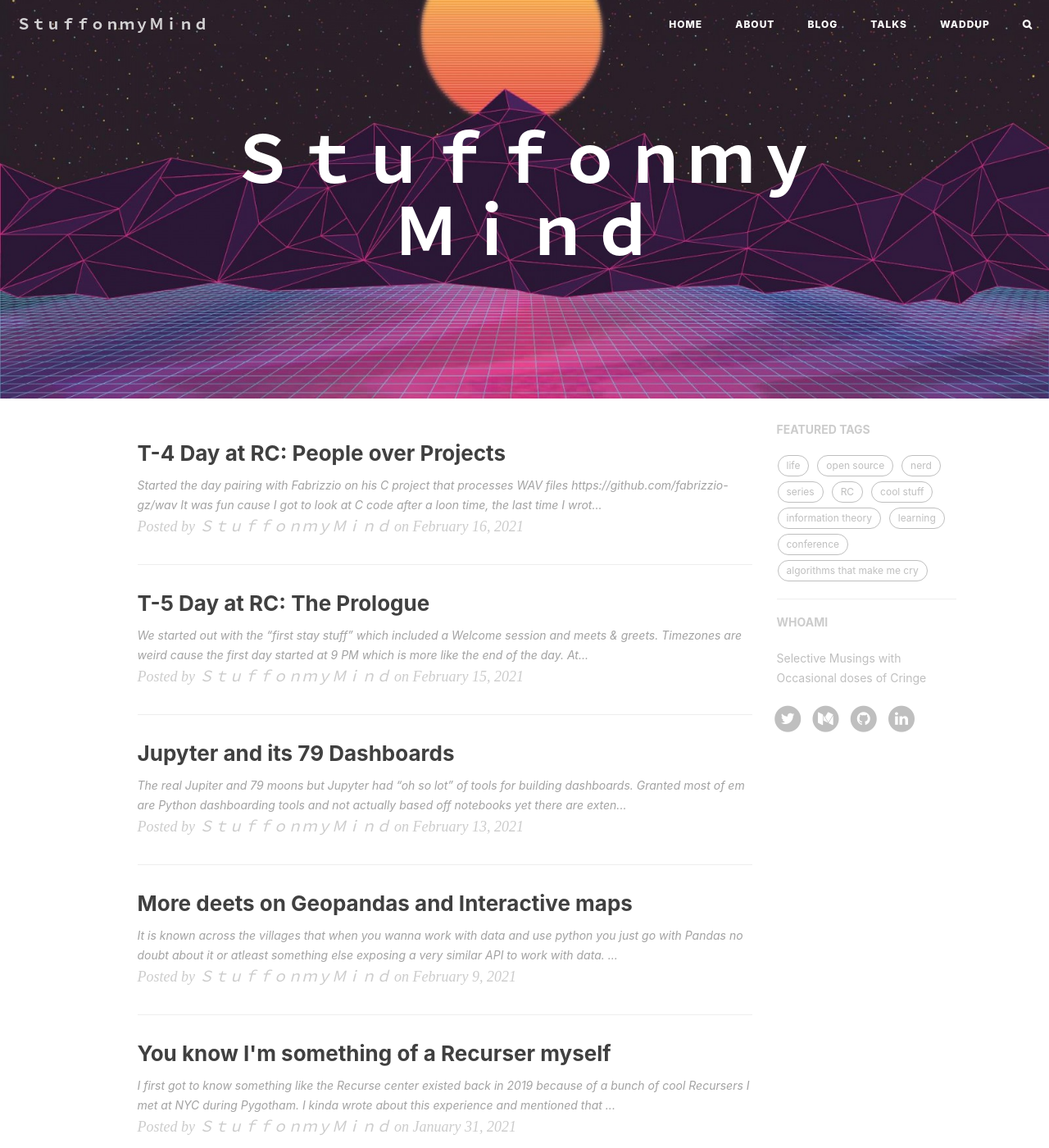
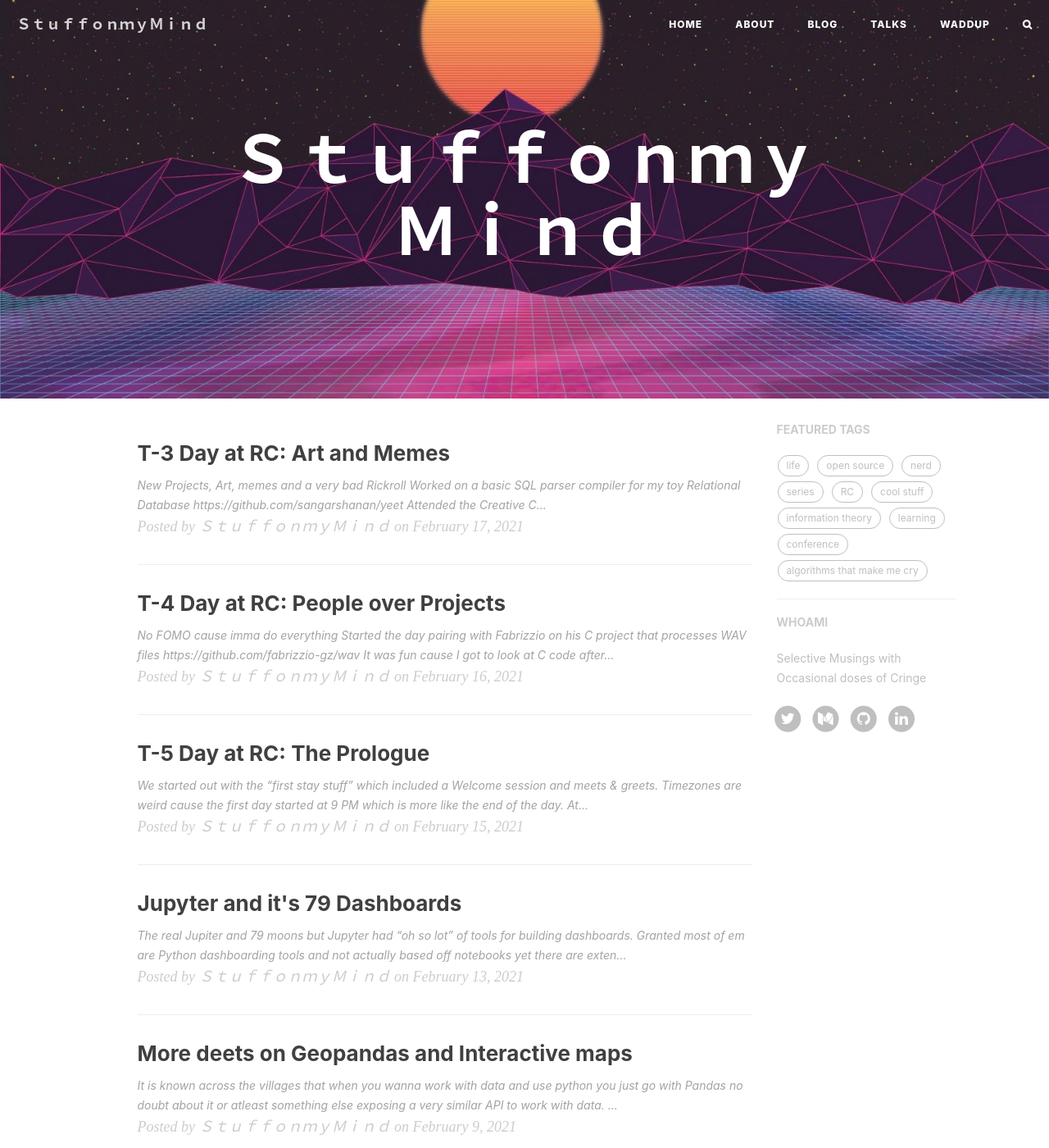
Before and after one commit to Sangarshanan/sangarshanan.github.io, a Jekyll site: the page built from index.html, in a window 1280 px wide and 1400 px high. Shown: the whole window at 82% size. Built offline with Jekyll 4.4.1, drawn with Linux system fonts in a browser that asks for light colours; nearby versions of some CDN libraries; the list of posts is cut into pages by our own code; comment, search, counter and statistics services are not loaded; some of the changed text lies outside the part shown.

Commit message:
Halfway done with RC

```diff
--- a/_posts/2021-02-13-jupyter-dashboards.md
+++ b/_posts/2021-02-13-jupyter-dashboards.md
@@ -1,6 +1,6 @@
 ---
 layout: post
-title: "Jupyter and its 79 Dashboards"
+title: "Jupyter and it's 79 Dashboards"
 comments: false
 keywords: "oss"
 tags:
--- a/_posts/2021-02-16-RC-day-2.md
+++ b/_posts/2021-02-16-RC-day-2.md
@@ -6,6 +6,8 @@ keywords: "Recurse"
 tags:
     - RC
 ---
+
+## No FOMO cause imma do everything
 
 Started the day pairing with Fabrizzio on his C project that processes WAV files <https://github.com/fabrizzio-gz/wav> It was fun cause I got to look at C code after a loon time, the last time I wrote C was back in high school.
 
--- /dev/null
+++ b/_posts/2021-02-17-RC-day-3.md
@@ -0,0 +1,28 @@
+---
+layout: post
+title: "T-3 Day at RC: Art and Memes"
+comments: false
+keywords: "Recurse"
+tags:
+    - RC
+---
+
+## New Projects, Art, memes and a very bad Rickroll
+
+- Worked on a basic SQL parser compiler for my toy Relational Database <https://github.com/sangarshanan/yeet>
+
+- Attended the Creative Coding workshop and made a basic "Spaceship Travelling the Universe" using p5.js This was the first time I have ever used p5.js and it was quite fun <https://gist.github.com/Sangarshanan/d9776df6071d13d40819eebed7abceeb>
+
+- Gave my non technical talk on Memes which was part cringe and part ironic. Attempted the poorly disguised Rickroll. Also putting up the slides if you are into that kinda thing <https://docs.google.com/presentation/d/1Ukdgtud4EzpyPhJ0zEvhGnVBQCI_rlc0R0GkiuISbbY/edit?usp=sharing>
+
+- We started a DDIA book club with a bunch of other folks, we are meeting Tuesday next week to discuss chapter 1 & 2 (So more homework there) Jump in if you are behind on the first club or maybe even for a refresher
+
+- Finger crossed on the Distributed systems study group?
+
+- Listened to Frank ocean and wallowed in sadness for a while cause I am done with Half my batch 😭😭😭😭
+
+- Another Sad Note: I kinda put my Jupyter project on hold till I learn more about Django channels but something todo this weekend
+
+- Another project I picked up and planning to work on today is a Map version of the RC directory with the ability to spot Recursers near you and your timezone
+
+:wq
```
